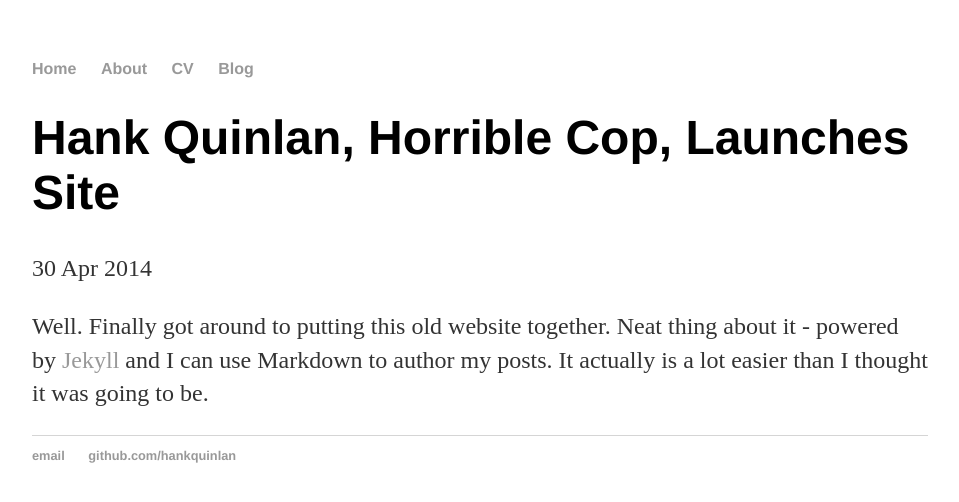
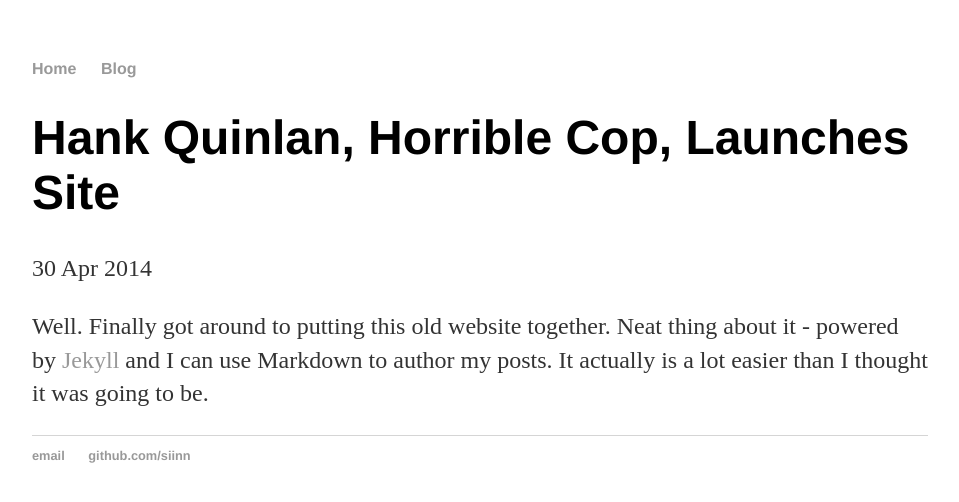
Before and after one commit to siinn/siinn.github.io, a Jekyll site: the page built from _posts/2014-04-30-hank-quinlan-site-launched.md, in a window 1280 px wide. Shown: the top 502 px of the page, without its empty margins (160-1119 px from the left). Built offline with Jekyll 4.4.1, drawn with Linux system fonts in a browser that asks for light colours.

Commit message:
added a blog

```diff
--- a/_layouts/default.html
+++ b/_layouts/default.html
@@ -9,8 +9,6 @@
 			<nav>
 	    		<ul>
 	        		<li><a href="/">Home</a></li>
-		        	<li><a href="/about">About</a></li>
-	        		<li><a href="/cv">CV</a></li>
 	        		<li><a href="/blog">Blog</a></li>
 	    		</ul>
 			</nav>
@@ -21,8 +19,8 @@
 			</div><!-- /.container -->
 			<footer>
 	    		<ul>
-	        		<li><a href="mailto:hankquinlanhub@gmail.com">email</a></li>
-	        		<li><a href="https://github.com/hankquinlan">github.com/hankquinlan</a></li>
+	        		<li><a href="mailto:siinn.che@gmail.com">email</a></li>
+	        		<li><a href="github">github.com/siinn</a></li>
 				</ul>
 			</footer>
 		</body>
--- a/index.html
+++ b/index.html
@@ -5,4 +5,4 @@
 <div class="blurb">
 	<h1>Testing </h1>
 	<p>testing</p>
-</div><!-- /.blurb -->
+</div>
```
Also changed, not shown: _posts/2017-07-26-testing-new-post.md (added, +7 -0 lines).
